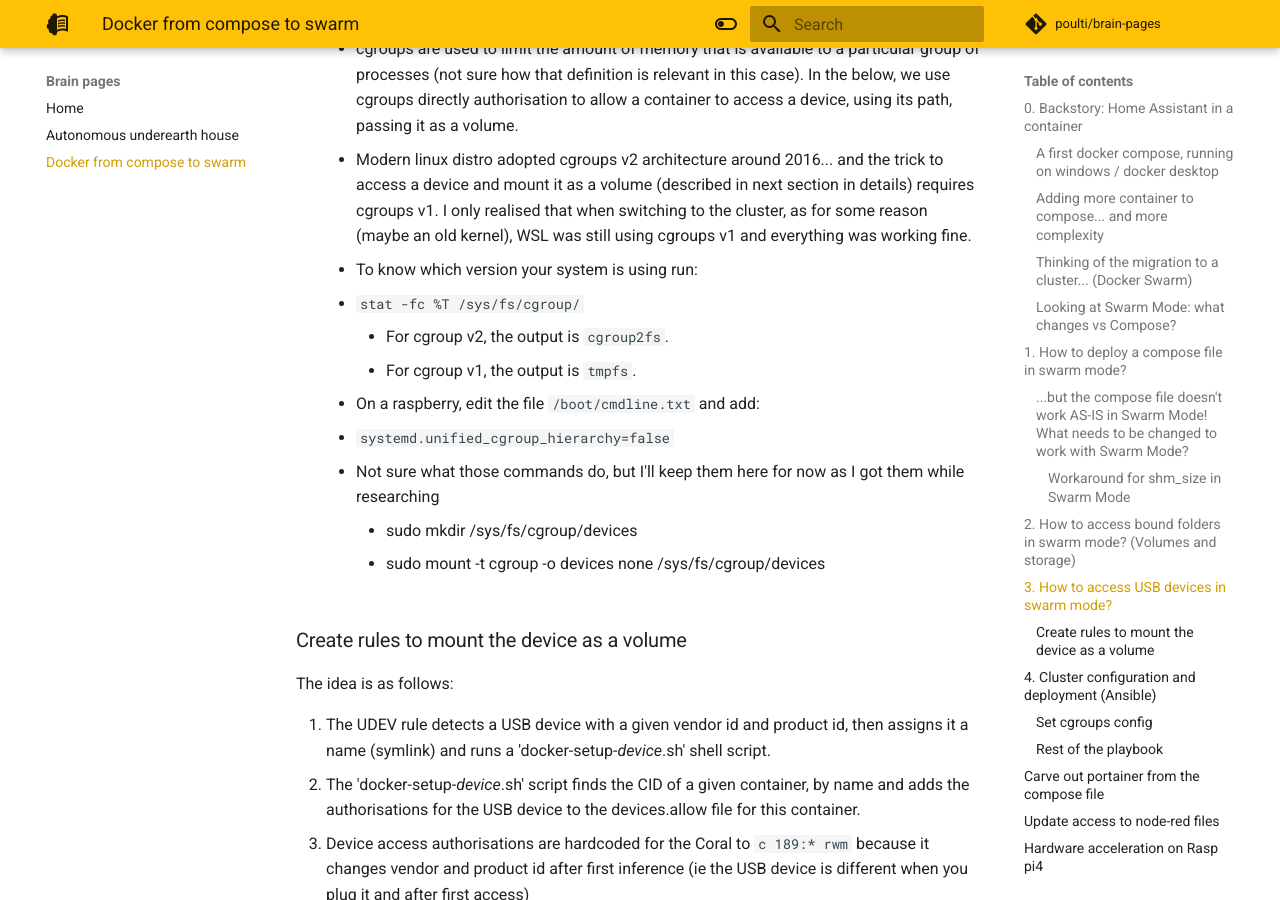
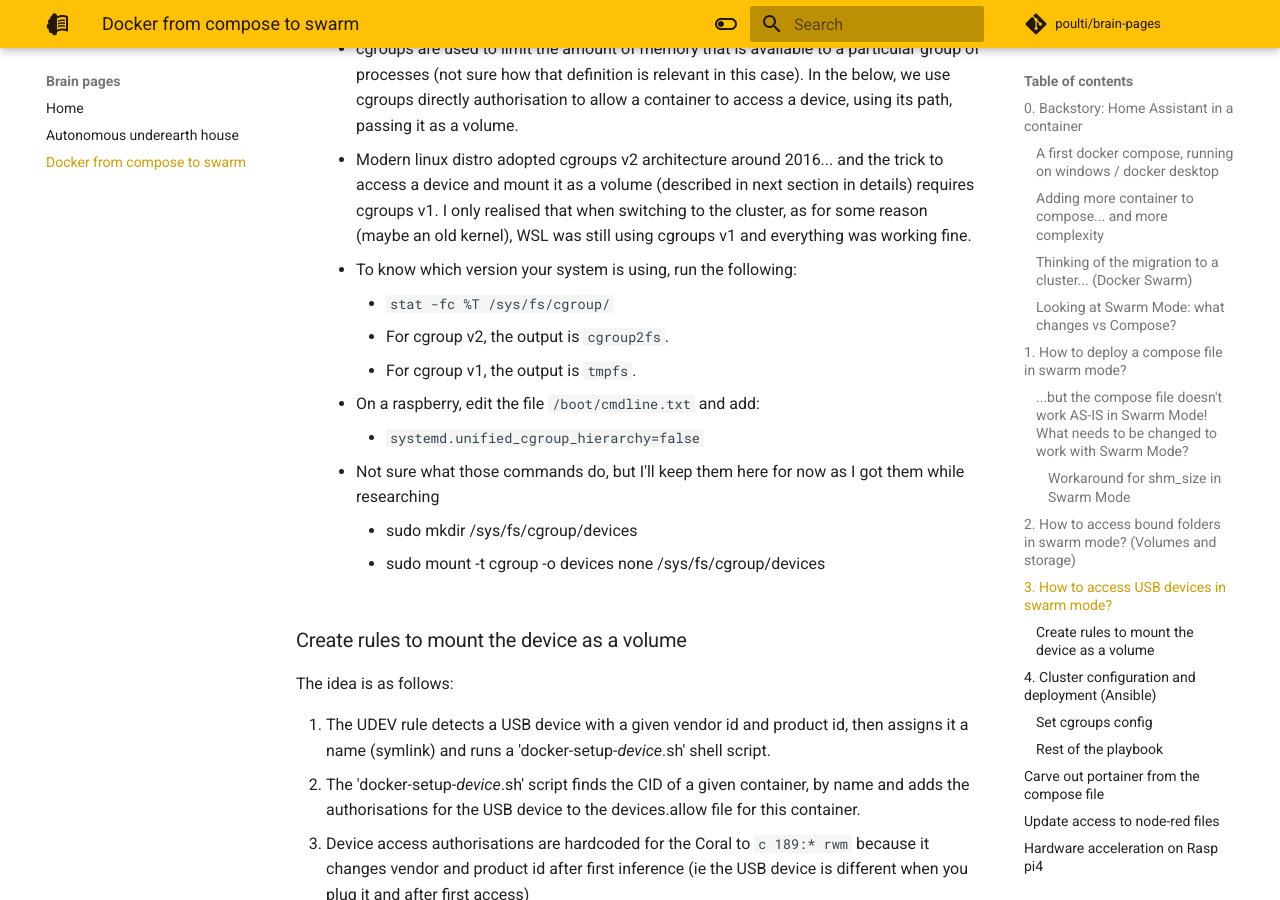
Before and after one commit to poulti/brain-pages, an MkDocs documentation site: the page built from docs/docker-from-compose-to-swarm.md, in a window 1280 px wide and 900 px high, scrolled down 9864 px. Built offline with MkDocs 1.6.1 and Material for MkDocs 9.7.7, drawn with Linux system fonts in a browser that asks for light colours; comment, search, counter and statistics services are not loaded.

Commit message:
Increase indent

```diff
--- a/docs/docker-from-compose-to-swarm.md
+++ b/docs/docker-from-compose-to-swarm.md
@@ -361,12 +361,12 @@
 3. A pre-requisite: switch to cgroups v1 (vs v2)
     - cgroups are used to limit the amount of memory that is available to a particular group of processes (not sure how that definition is relevant in this case). In the below, we use cgroups directly authorisation to allow a container to access a device, using its path, passing it as a volume.
     - Modern linux distro adopted cgroups v2 architecture around 2016... and the trick to access a device and mount it as a volume (described in next section in details) requires cgroups v1. I only realised that when switching to the cluster, as for some reason (maybe an old kernel), WSL was still using cgroups v1 and everything was working fine.
-    - To know which version your system is using run:
-      - ``stat -fc %T /sys/fs/cgroup/``
-        - For cgroup v2, the output is ``cgroup2fs``.
-        - For cgroup v1, the output is ``tmpfs``.
+    - To know which version your system is using, run the following:
+        - ``stat -fc %T /sys/fs/cgroup/``
+          - For cgroup v2, the output is ``cgroup2fs``.
+          - For cgroup v1, the output is ``tmpfs``.
     - On a raspberry, edit the file ``/boot/cmdline.txt`` and add:
-      - ``systemd.unified_cgroup_hierarchy=false``
+        - ``systemd.unified_cgroup_hierarchy=false``
     - Not sure what those commands do, but I'll keep them here for now as I got them while researching
         - sudo mkdir /sys/fs/cgroup/devices
         - sudo mount -t cgroup -o devices none /sys/fs/cgroup/devices
```
